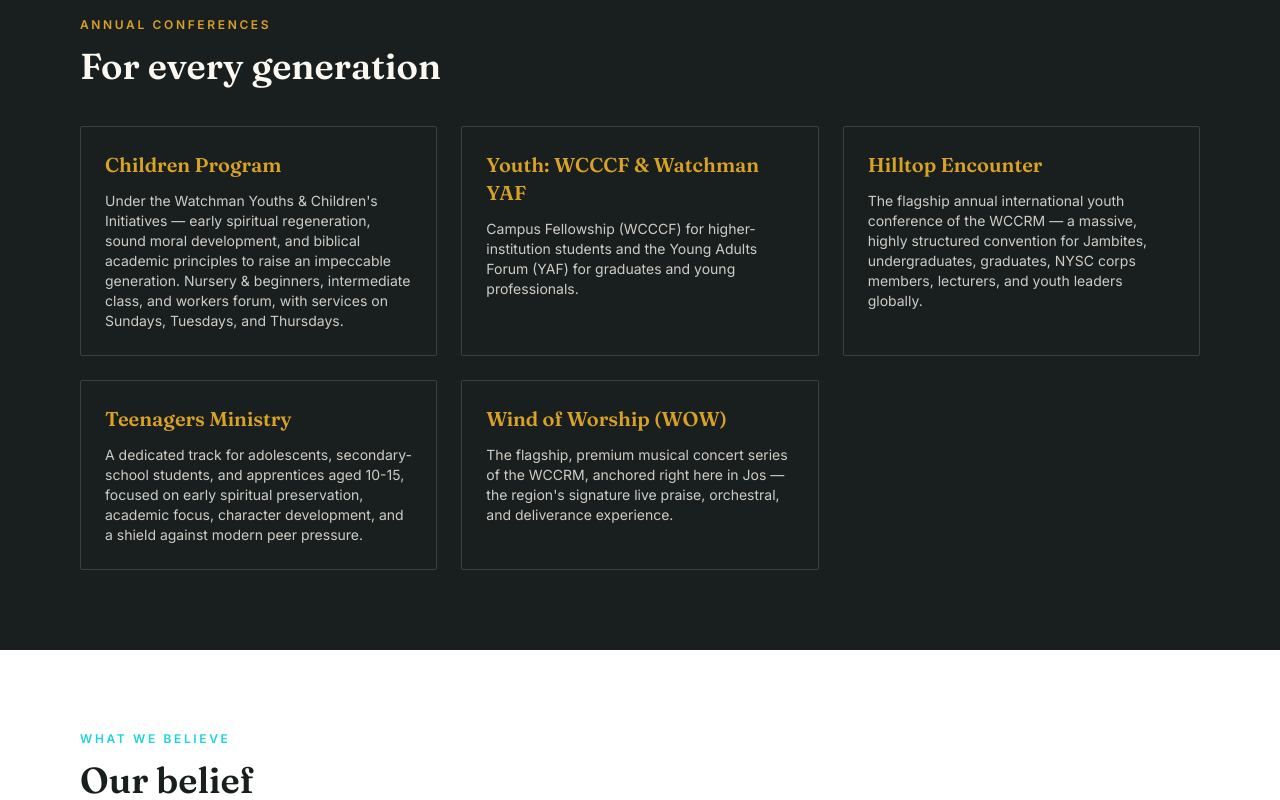
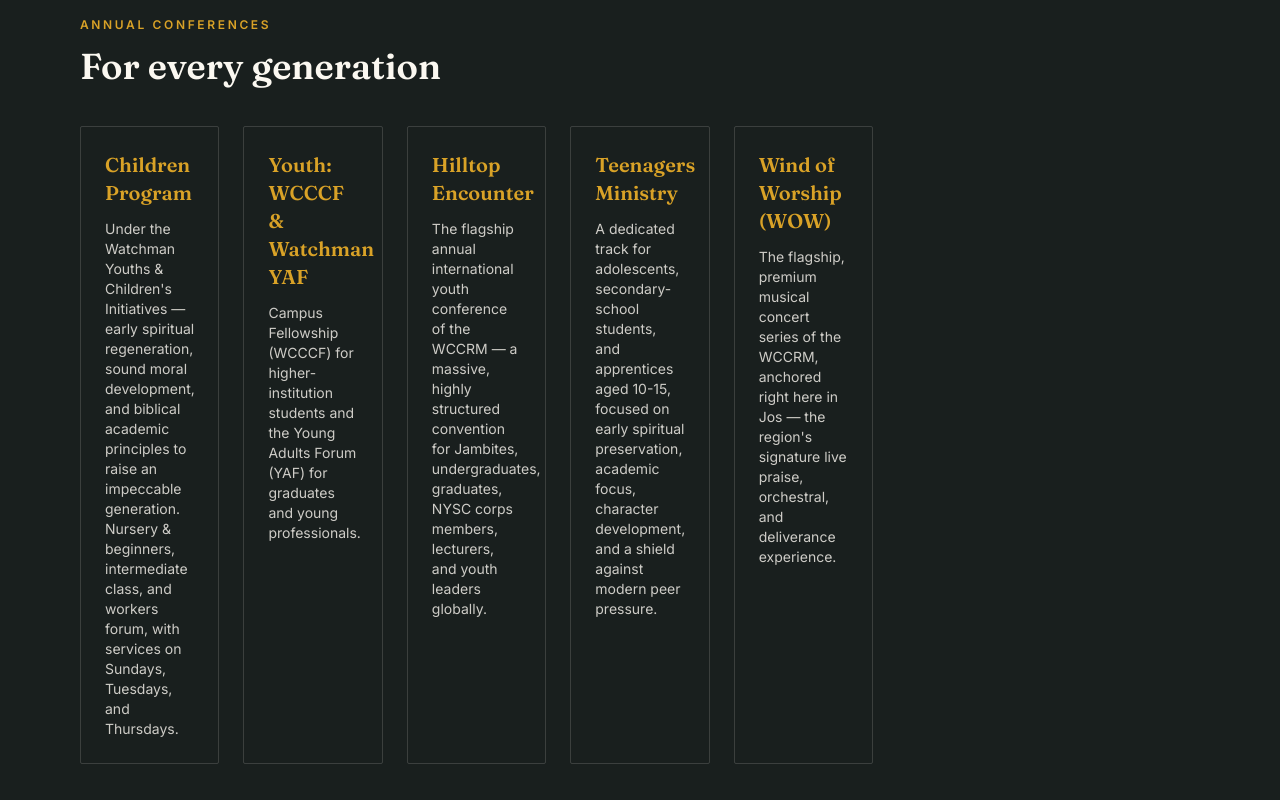
Before and after one commit to onyekagospel791-pixel/watchman-jos, a Next.js app: page / in a window 1280 px wide. Shown: the part 2780-3580 px from the top of the page. Built offline with nearby package versions, Linux system fonts and the light colour scheme; no server answers.

Commit message:
fix branch key error

```diff
--- a/app/about/page.tsx
+++ b/app/about/page.tsx
@@ -101,10 +101,10 @@
           <div className="mt-10 grid gap-6 sm:grid-cols-3">
             {branches.map((b) => (
               <div
-                key={b}
+                key={b.name}
                 className="rounded-sm border-t-4 border-gold bg-parchment p-6"
               >
-                <h3 className="font-display text-xl font-semibold">{b}</h3>
+                <h3 className="font-display text-xl font-semibold">{b.name}</h3>
                 <Link
                   href="/get-involved#contact"
                   className="mt-3 inline-block text-sm font-medium text-teal underline-offset-4 hover:underline"
--- a/app/page.tsx
+++ b/app/page.tsx
@@ -123,7 +123,7 @@
           <h2 className="mt-3 font-display text-4xl font-semibold">
             For every generation
           </h2>
-          <div className="mt-10 grid gap-6 sm:grid-cols-2 lg:grid-cols-3">
+          <div className="mt-10 grid gap-6 sm:grid-cols-2 lg:grid-cols-7">
             {conferences.map((c) => (
               <article
                 key={c.title}
```
